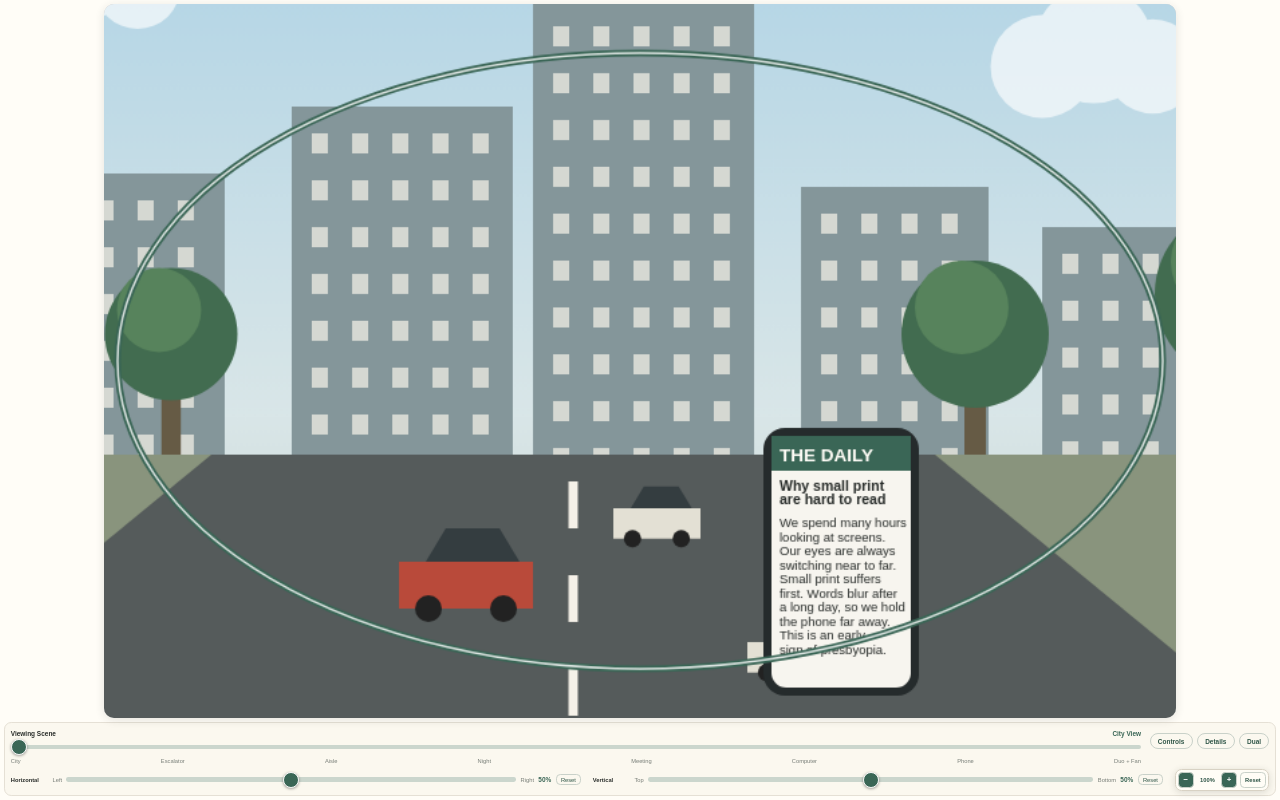
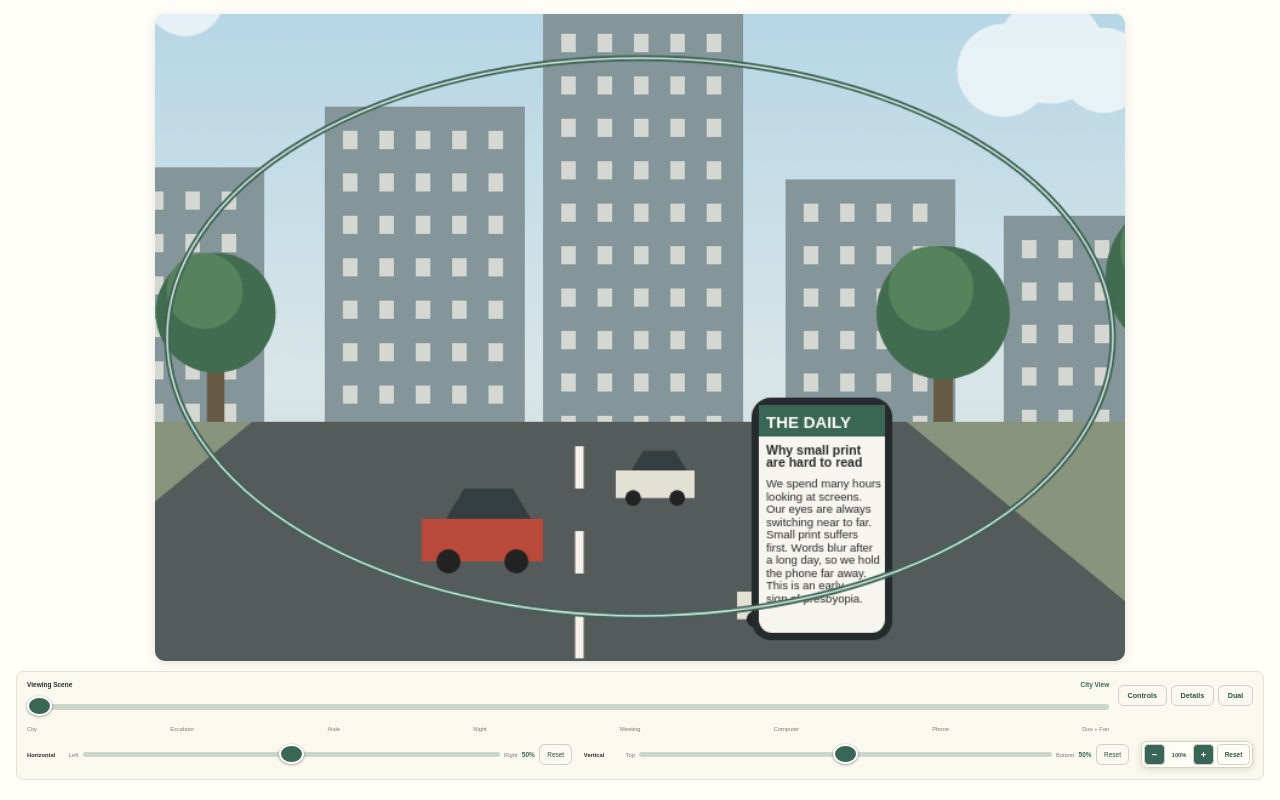
Before and after one commit to sp-rx/visual_simulator_2, a plain HTML site: page index.html in a window 1280 px wide. Drawn offline with Linux system fonts and the light colour scheme.

Commit message:
Update index.html

```diff
--- a/index.html
+++ b/index.html
@@ -217,6 +217,25 @@ body{padding:0;overflow:hidden}
 .sheet-head strong{font-size:10px;color:var(--green-dark)}
 .sheet-close{border:1px solid #C9D1C9;background:transparent;color:var(--green-dark);border-radius:999px;height:22px;width:26px;font-size:11px;font-weight:bold;cursor:pointer}
 .sheet .result{height:auto;min-height:48px;margin:0;background:none;border:0}
+/* breathing room around everything, so edge buttons are easy to hit on the iPad */
+.sims.panel{padding:14px 16px calc(20px + env(safe-area-inset-bottom,0px)) 16px;gap:10px}
+.bar .viewpanel{padding:10px 14px}
+.sheet{left:10px;right:10px;border:1px solid #D8D2C4;border-radius:12px;padding:6px 12px 10px}
+/* ===== Bigger slider handles / buttons for the iPad ===== */
+input[type=range]{--th:44px;height:48px}
+input[type=range]::-webkit-slider-runnable-track{height:8px;border-radius:4px}
+input[type=range]::-moz-range-track{height:8px;border-radius:4px}
+input[type=range]::-webkit-slider-thumb{width:35px;height:28px;margin-top:-11px;border-width:3px}
+input[type=range]::-moz-range-thumb{width:34px;height:34px;border-width:3px}
+.reset-button{height:28px;padding:0 10px;font-size:9px;border-radius:8px}
+.tbtn{height:30px;padding:0 12px;font-size:10px}
+.zoom-controls button{height:30px;min-width:30px;font-size:13px}
+.zoom-controls .zreset{font-size:9px;padding:0 9px}
+
+/* ===== Taller pictures: the scene is cropped at the sides and scaled up to fill the height ===== */
+.viewer{aspect-ratio:auto}                         /* width + height are set from the free space by layoutViewers() */
+.cv{container-type:inline-size}
+canvas{width:150cqw;height:100cqw;left:50%;top:50%}  /* scene scaled so the lens fills the width; the part that overflows is cropped */
 </style>
 </head>
 <body>
@@ -533,10 +552,21 @@ function buildControls(sim) {
   });
 }
 
-const ZOOM_BASE = 1.5;                    // shown as 100% = real 150%
+// Size the pictures: as big as the free space allows. Never taller than square (so the whole lens stays visible), never wider than 3:2.
+// A tall free area (portrait single, landscape dual) therefore gets a taller picture, with the sides of the scene cropped.
+const VIEW_MIN_ASPECT = 1;          // 1 = never taller than square, whole lens always visible. Lower (e.g. 0.85) = taller picture, but the left/right ends of the lens get cropped
+function layoutViewers() {
+  const box = $("rowViews"), gap = 4, cw = box.clientWidth, ch = box.clientHeight;
+  if (!cw || !ch) return;
+  const portrait = innerHeight > innerWidth;
+  const cell = !dual ? [cw, ch] : portrait ? [cw, (ch - gap) / 2] : [(cw - gap) / 2, ch];
+  const A = Math.min(1.5, Math.max(VIEW_MIN_ASPECT, cell[0] / cell[1]));      // picture width / height
+  const w = Math.min(cell[0], cell[1] * A), h = w / A;
+  sims.forEach(s => { const v = s.cv.closest(".viewer"); v.style.width = Math.floor(w) + "px"; v.style.height = Math.floor(h) + "px"; });
+}
 let zoomLevel = 1;                         // one zoom for both pictures
 const applyZoom = () => {
-  sims.forEach(s => s.cv.style.transform = `scale(${zoomLevel * ZOOM_BASE})`);
+  sims.forEach(s => s.cv.style.transform = `translate(-50%, -50%) scale(${zoomLevel})`);
   $("zoomValue").textContent = Math.round(zoomLevel * 100) + "%";
 };
 const updateBoundaryControls = sim => { sim.r("boundaryControls").style.visibility = ZONES[sim.lensType] && sim.lensOn ? "visible" : "hidden"; };
@@ -548,6 +578,7 @@ function toggleDual() {
   sims[1].view.hidden = sims[1].ctrl.hidden = !dual;
   $("result1").hidden = !dual;
   sims.forEach(s => s.r("tag").hidden = !dual);
+  layoutViewers();
   setScene(sims[0]);
   if (dual) { setScene(sims[1]); updateLensPosition(sims[1]); }
 }
@@ -2000,8 +2031,9 @@ $("btnDetails").addEventListener("click", () => openSheet("detailSheet"));
 document.querySelectorAll("[data-close]").forEach(b => b.addEventListener("click", () => openSheet(b.dataset.close)));
 
 // the sheets sit right above the bar, whatever height the bar has
-const setBarH = () => document.documentElement.style.setProperty("--barH", $("bar").offsetHeight + 4 + "px");
+const setBarH = () => document.documentElement.style.setProperty("--barH", (innerHeight - $("bar").getBoundingClientRect().top + 6) + "px");   // distance from the screen bottom to just above the bar
 new ResizeObserver(setBarH).observe($("bar"));
+addEventListener("resize", setBarH); addEventListener("orientationchange", () => setTimeout(setBarH, 200));
 setBarH();
 
 createSim(0);
@@ -2010,6 +2042,9 @@ $("zoomIn").addEventListener("click", () => { zoomLevel = Math.min(1.5, zoomLeve
 $("zoomOut").addEventListener("click", () => { zoomLevel = Math.max(0.5, zoomLevel - 0.25); applyZoom(); });
 $("zoomReset").addEventListener("click", () => { zoomLevel = 1; applyZoom(); });
 applyZoom();
+new ResizeObserver(layoutViewers).observe($("rowViews"));
+addEventListener("orientationchange", () => setTimeout(layoutViewers, 200));
+layoutViewers();
 sims[0].r("scene").addEventListener("input", () => sims.forEach(s => { if (visible(s)) setScene(s); }));   // ONE scene slider moves both
 sims[0].r("dual").addEventListener("click", toggleDual);
 setScene(sims[0]);
```
